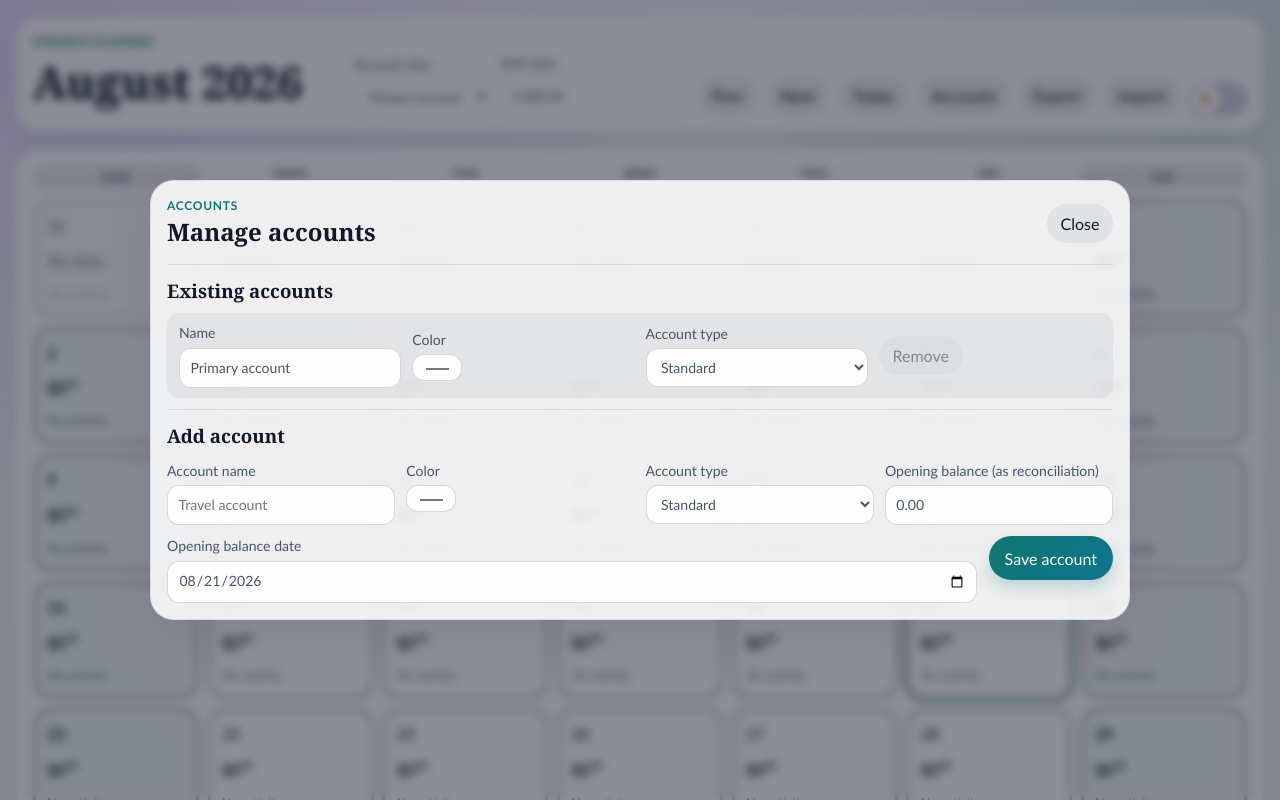
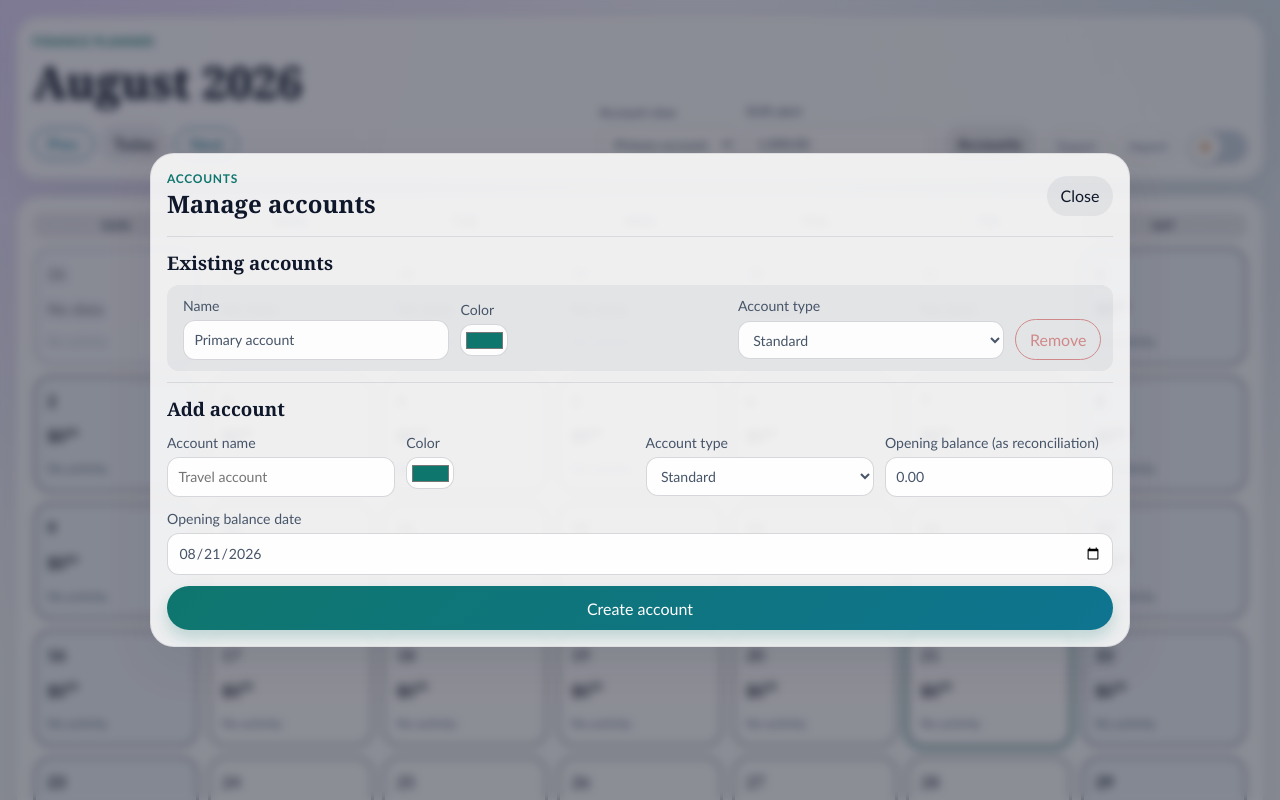
Before and after one commit to CrazyContraption/FinancialTracker, a React (Vite) app: page / in a window 1280 px wide. Both pictures are taken after a click on the button "Accounts". Shown: the top 800 px of the page. Built offline with nearby package versions, Linux system fonts and the light colour scheme.

Commit message:
UI and style enhancements for quality of life and accessibility

```diff
--- a/src/App.css
+++ b/src/App.css
@@ -49,6 +49,26 @@ h1 {
   gap: 0.65rem;
   flex-wrap: wrap;
   align-items: end;
+}
+
+.calendar-nav {
+  margin-top: 0.55rem;
+  display: flex;
+  gap: 0.4rem;
+  align-items: center;
+}
+
+.navigation-button {
+  border: 1px solid #0e7490;
+  background: transparent;
+  color: #0e7490;
+  border-radius: 999px;
+  padding: 0.2rem 0.85rem;
+}
+
+.navigation-button:hover {
+  background: rgba(14, 116, 144, 0.1);
+  transform: translateY(-1px);
 }
 
 .toolbar-actions label {
@@ -292,6 +312,13 @@ select {
   background: rgba(255, 255, 255, 0.9);
 }
 
+input[type='color'] {
+  width: 3rem;
+  height: 2rem;
+  padding: 0.15rem;
+  cursor: pointer;
+}
+
 button {
   border: none;
   cursor: pointer;
@@ -321,6 +348,44 @@ select:focus-visible {
   color: #0f172a;
   border-radius: 999px;
   padding: 0.5rem 0.85rem;
+}
+
+.utility-button {
+  border: 1px solid rgba(15, 23, 42, 0.12);
+  background: transparent;
+  color: #64748b;
+  border-radius: 999px;
+  padding: 0.4rem 0.65rem;
+  font-size: 0.82rem;
+}
+
+.utility-button:hover {
+  background: rgba(15, 23, 42, 0.06);
+  color: #0f172a;
+}
+
+.danger-button {
+  color: #b91c1c;
+  background: transparent;
+  border: 1px solid currentColor;
+  border-radius: 999px;
+  padding: 0.5rem 0.85rem;
+}
+
+.danger-button:hover {
+  background: rgba(185, 28, 28, 0.08);
+  transform: translateY(-1px);
+}
+
+.account-submit {
+  flex-basis: 100%;
+  align-self: flex-start;
+}
+
+.transaction-submit {
+  flex-basis: 100%;
+  align-self: flex-end;
+  margin-left: auto;
 }
 
 .theme-toggle {
@@ -418,12 +483,21 @@ select:focus-visible {
   z-index: 10;
 }
 
+.day-modal-backdrop {
+  align-items: flex-start;
+}
+
 .modal-card {
   width: min(980px, 100%);
   max-height: calc(100vh - 2rem);
   overflow: auto;
   padding: 1rem;
   animation: modal-rise 180ms ease;
+}
+
+.day-modal {
+  margin-top: 3rem;
+  max-height: calc(100vh - 4rem);
 }
 
 .delete-modal {
@@ -581,6 +655,7 @@ button:disabled {
 
 .event-list li {
   padding: 0.65rem 0.75rem;
+  border-left: 4px solid transparent;
   background: rgba(15, 23, 42, 0.05);
   border-radius: 12px;
   display: flex;
@@ -601,6 +676,11 @@ button:disabled {
   flex-wrap: wrap;
   justify-content: flex-end;
   min-width: 0;
+}
+
+.event-list li > .item-actions {
+  flex: 0 0 auto;
+  align-items: center;
 }
 
 .item-main {
@@ -653,6 +733,12 @@ button:disabled {
 
 .account-row .link-button {
   justify-self: start;
+}
+
+.account-row .account-remove {
+  align-self: end;
+  grid-column: -1;
+  justify-self: end;
 }
 
 @keyframes modal-rise {
@@ -811,6 +897,11 @@ button:disabled {
     max-height: calc(100vh - 1rem);
   }
 
+  .day-modal {
+    margin-top: 0.5rem;
+    max-height: calc(100vh - 1rem);
+  }
+
   .modal-header {
     align-items: flex-start;
   }
@@ -822,6 +913,10 @@ button:disabled {
   }
 
   .modal-header-actions .icon-button:last-child {
+    grid-column: 1 / -1;
+  }
+
+  .modal-header-actions .modal-close-button {
     grid-column: 1 / -1;
   }
 
@@ -907,6 +1002,25 @@ button:disabled {
   background: #0f766e;
 }
 
+:root[data-theme='dark'] .utility-button {
+  border-color: rgba(148, 163, 184, 0.26);
+  color: #94a3b8;
+}
+
+:root[data-theme='dark'] .utility-button:hover {
+  background: rgba(148, 163, 184, 0.16);
+  color: #e2e8f0;
+}
+
+:root[data-theme='dark'] .danger-button {
+  color: #f87171;
+  background: transparent;
+}
+
+:root[data-theme='dark'] .danger-button:hover {
+  background: rgba(248, 113, 113, 0.12);
+}
+
 :root[data-theme='dark'] .icon-button:hover,
 :root[data-theme='dark'] .secondary-button:hover,
 :root[data-theme='dark'] .tab:hover,
@@ -932,6 +1046,10 @@ button:disabled {
   background: rgba(148, 163, 184, 0.17);
 }
 
+:root[data-theme='dark'] .event-name {
+  color: #e2e8f0;
+}
+
 :root[data-theme='dark'] .summary-card {
   background: rgba(45, 212, 191, 0.12);
 }
@@ -954,3 +1072,39 @@ button:disabled {
 :root[data-theme='dark'] .status-strip {
   color: #cbd5e1;
 }
+
+.event-copy {
+  min-width: 0;
+  display: flex;
+  align-items: baseline;
+  flex-wrap: wrap;
+  column-gap: 0.45rem;
+  row-gap: 0.1rem;
+}
+
+.event-date {
+  color: #64748b;
+  font-size: 0.82rem;
+  font-variant-numeric: tabular-nums;
+  white-space: nowrap;
+}
+
+.event-name {
+  color: #0f172a;
+  font-size: 0.95rem;
+}
+
+.event-account {
+  font-size: 0.78rem;
+  font-weight: 700;
+  white-space: nowrap;
+}
+
+:root[data-theme='dark'] .navigation-button {
+  border-color: #22d3ee;
+  color: #67e8f9;
+}
+
+:root[data-theme='dark'] .navigation-button:hover {
+  background: rgba(34, 211, 238, 0.12);
+}
--- a/src/App.tsx
+++ b/src/App.tsx
@@ -659,7 +659,7 @@ function App() {
   const [driftThresholdInput, setDriftThresholdInput] = useState('1,000.00')
   const [darkMode, setDarkMode] = useState(() => localStorage.getItem(THEME_KEY) === 'dark')
   const [modalDate, setModalDate] = useState<string | null>(null)
-  const [showAllUpcoming, setShowAllUpcoming] = useState(false)
+  const [upcomingVisibleCount, setUpcomingVisibleCount] = useState(10)
   const [modalTab, setModalTab] = useState<ModalTab>('day')
   const [accountsModalOpen, setAccountsModalOpen] = useState(false)
   const [editingStreamId, setEditingStreamId] = useState<string | null>(null)
@@ -945,10 +945,10 @@ function App() {
               : sourceStreamIdFromEvent(event.id, event.kind),
         })))
   }, [projection.days, selectedAccountId]) as UpcomingItem[]
-  const visibleUpcomingItems = mainUpcomingItems.slice(0, showAllUpcoming ? 30 : 10)
+  const visibleUpcomingItems = mainUpcomingItems.slice(0, upcomingVisibleCount)
 
   useEffect(() => {
-    setShowAllUpcoming(false)
+    setUpcomingVisibleCount(10)
   }, [mainUpcomingItems])
 
   function scrollToTop() {
@@ -1384,6 +1384,17 @@ function App() {
         <div>
           <p className="eyebrow">Finance Planner</p>
           <h1>{monthLabel(monthCursor)}</h1>
+          <div className="calendar-nav" aria-label="Calendar navigation">
+            <button type="button" className="navigation-button" onClick={() => {
+              const current = fromDateKey(monthCursor)
+              setMonthCursor(monthKey(new Date(current.getFullYear(), current.getMonth() - 1, 1)))
+            }} aria-label="Previous month">Prev</button>
+            <button type="button" className="secondary-button" onClick={() => setMonthCursor(currentMonthKey)}>Today</button>
+            <button type="button" className="navigation-button" onClick={() => {
+              const current = fromDateKey(monthCursor)
+              setMonthCursor(monthKey(new Date(current.getFullYear(), current.getMonth() + 1, 1)))
+            }} aria-label="Next month">Next</button>
+          </div>
         </div>
 
         <div className="toolbar-actions">
@@ -1407,30 +1418,9 @@ function App() {
             />
           </label>
 
-          <button
-            type="button"
-            className="icon-button"
-            onClick={() => {
-              const current = fromDateKey(monthCursor)
-              setMonthCursor(monthKey(new Date(current.getFullYear(), current.getMonth() - 1, 1)))
-            }}
-          >
-            Prev
-          </button>
-          <button
-            type="button"
-            className="icon-button"
-            onClick={() => {
-              const current = fromDateKey(monthCursor)
-              setMonthCursor(monthKey(new Date(current.getFullYear(), current.getMonth() + 1, 1)))
-            }}
-          >
-            Next
-          </button>
-          <button type="button" className="secondary-button" onClick={() => setMonthCursor(currentMonthKey)}>Today</button>
           <button type="button" className="secondary-button" onClick={() => setAccountsModalOpen(true)}>Accounts</button>
-          <button type="button" className="secondary-button" onClick={exportSnapshot}>Export</button>
-          <button type="button" className="secondary-button" onClick={() => importInputRef.current?.click()}>Import</button>
+          <button type="button" className="utility-button" onClick={exportSnapshot}>Export</button>
+          <button type="button" className="utility-button" onClick={() => importInputRef.current?.click()}>Import</button>
           <button
             type="button"
             className={`theme-toggle ${darkMode ? 'is-dark' : ''}`}
@@ -1579,20 +1569,29 @@ function App() {
         <h3>Upcoming events</h3>
         <ul className="event-list">
           {visibleUpcomingItems.map((item) => (
-            <li key={`${item.date}-${item.id}`}>
-              <span>
-                {formatCompactDate(item.date)} · {item.label}
-                {selectedAccountId === 'all'
-                  ? ` · ${accounts.find((account) => account.id === item.accountId)?.name ?? item.accountId}`
-                  : ''}
-              </span>
+            <li
+              key={`${item.date}-${item.id}`}
+              style={{ borderLeftColor: accounts.find((account) => account.id === item.accountId)?.color ?? '#0f766e' }}
+            >
+              <div className="event-copy">
+                <time className="event-date" dateTime={item.date}>{formatCompactDate(item.date)}</time>
+                <strong className="event-name">{item.label}</strong>
+                {selectedAccountId === 'all' ? (
+                  <span
+                    className="event-account"
+                    style={{ color: accounts.find((account) => account.id === item.accountId)?.color ?? '#0f766e' }}
+                  >
+                    {accounts.find((account) => account.id === item.accountId)?.name ?? item.accountId}
+                  </span>
+                ) : null}
+              </div>
               <div className="item-actions">
                 <strong className={item.amount >= 0 ? 'positive-value' : 'negative-value'}><CashAmount amount={item.amount} /></strong>
                 {item.sourceType !== 'interest' ? (
                   <button type="button" className="link-button" onClick={() => openUpcomingEdit(item)}>Edit</button>
                 ) : null}
                 {item.sourceType !== 'interest' ? (
-                  <button type="button" className="link-button" onClick={() => deleteUpcomingItem(item)}>Delete</button>
+                  <button type="button" className="danger-button" onClick={() => deleteUpcomingItem(item)}>Delete</button>
                 ) : null}
               </div>
             </li>
@@ -1600,8 +1599,8 @@ function App() {
           {!mainUpcomingItems.length ? <li><span>None</span></li> : null}
         </ul>
         <div className="upcoming-footer-actions">
-          {mainUpcomingItems.length > 10 && !showAllUpcoming ? (
-            <button type="button" className="secondary-button show-more-button" onClick={() => setShowAllUpcoming(true)}>
+          {upcomingVisibleCount < mainUpcomingItems.length ? (
+            <button type="button" className="secondary-button show-more-button" onClick={() => setUpcomingVisibleCount((current) => Math.min(current + 10, mainUpcomingItems.length))}>
               Show more
             </button>
           ) : <span />}
@@ -1612,17 +1611,17 @@ function App() {
       </section>
 
       {modalDate ? (
-        <div className="modal-backdrop" role="dialog" aria-modal="true" aria-label="Day details">
-          <div className="modal-card panel">
+        <div className="modal-backdrop day-modal-backdrop" role="dialog" aria-modal="true" aria-label="Day details">
+          <div className="modal-card day-modal panel">
             <header className="modal-header">
               <div>
                 <p className="eyebrow">Selected day</p>
                 <h2>{formatShortDate(modalDate)}</h2>
               </div>
               <div className="modal-header-actions">
-                <button type="button" className="icon-button" onClick={() => moveModalDay(-1)} disabled={!modalDate || cashFlowDates.indexOf(modalDate) <= 0}>Previous</button>
-                <button type="button" className="icon-button" onClick={() => moveModalDay(1)} disabled={!modalDate || cashFlowDates.indexOf(modalDate) === cashFlowDates.length - 1}>Next</button>
-                <button type="button" className="icon-button" onClick={closeModal}>Close</button>
+                <button type="button" className="navigation-button" onClick={() => moveModalDay(-1)} disabled={!modalDate || cashFlowDates.indexOf(modalDate) <= 0}>Previous</button>
+                <button type="button" className="navigation-button" onClick={() => moveModalDay(1)} disabled={!modalDate || cashFlowDates.indexOf(modalDate) === cashFlowDates.length - 1}>Next</button>
+                <button type="button" className="secondary-button modal-close-button" onClick={closeModal}>Close</button>
               </div>
             </header>
 
@@ -1903,7 +1902,7 @@ function App() {
                   </label>
                 ) : null}
 
-                <button type="button" className="primary-button" onClick={addTransaction}>{editingStreamId ? 'Save transaction edits' : 'Save transaction'}</button>
+                <button type="button" className="primary-button transaction-submit" onClick={addTransaction}>{editingStreamId ? 'Save transaction edits' : 'Save transaction'}</button>
               </section>
             ) : null}
 
@@ -1984,7 +1983,7 @@ function App() {
                             )}
                             <button type="button" className="link-button" onClick={() => editStream(stream)}>Edit</button>
                             <button type="button" className="link-button" onClick={() => copyStream(stream)}>Copy</button>
-                            <button type="button" className="link-button" onClick={() => removeStream(stream.id)}>Remove</button>
+                            <button type="button" className="danger-button" onClick={() => removeStream(stream.id)}>Remove</button>
                           </div>
                         </li>
                       )
@@ -2011,7 +2010,7 @@ function App() {
                           <strong className={checkpoint.actualBalance >= 0 ? 'positive-value' : 'negative-value'}><CashAmount amount={checkpoint.actualBalance} /></strong>
                           <button type="button" className="link-button" onClick={() => editCheckpoint(checkpoint)}>Edit</button>
                           <button type="button" className="link-button" onClick={() => copyCheckpoint(checkpoint)}>Copy</button>
-                          <button type="button" className="link-button" onClick={() => removeCheckpoint(checkpoint.id)}>Remove</button>
+                          <button type="button" className="danger-button" onClick={() => removeCheckpoint(checkpoint.id)}>Remove</button>
                         </div>
                       </li>
                     ))}
@@ -2177,7 +2176,7 @@ function App() {
                       ) : null}
                       <button
                         type="button"
-                        className="link-button"
+                        className="danger-button account-remove"
                         onClick={() => removeAccount(account.id)}
                         disabled={accounts.length <= 1}
                       >
@@ -2251,7 +2250,7 @@ function App() {
                   </label>
                 </>
               ) : null}
-              <button type="button" className="primary-button" onClick={addAccount}>Save account</button>
+              <button type="button" className="primary-button account-submit" onClick={addAccount}>Create account</button>
             </section>
           </div>
         </div>
@@ -2274,9 +2273,8 @@ function App() {
             </section>
 
             <div className="delete-modal-actions">
-              <button type="button" className="secondary-button" onClick={() => applyImport('merge')}>Merge</button>
-              <button type="button" className="primary-button" onClick={() => applyImport('overwrite')}>Overwrite</button>
-              <button type="button" className="link-button" onClick={() => setPendingImportFile(null)}>Cancel</button>
+              <button type="button" className="danger-button" onClick={() => applyImport('overwrite')}>Overwrite</button>
+              <button type="button" className="primary-button" onClick={() => applyImport('merge')}>Merge</button>
             </div>
           </div>
         </div>
@@ -2306,12 +2304,12 @@ function App() {
 
             <div className="delete-modal-actions">
               {pendingDelete.item.sourceType === 'checkpoint' ? (
-                <button type="button" className="primary-button" onClick={() => confirmUpcomingDelete()}>Delete checkpoint</button>
+                <button type="button" className="danger-button" onClick={() => confirmUpcomingDelete()}>Delete checkpoint</button>
               ) : (
                 <>
-                  <button type="button" className="secondary-button" onClick={() => confirmUpcomingDelete('one')}>Delete this one</button>
-                  <button type="button" className="secondary-button" onClick={() => confirmUpcomingDelete('future')}>Delete this and future</button>
-                  <button type="button" className="primary-button" onClick={() => confirmUpcomingDelete('series')}>Delete entire series</button>
+                  <button type="button" className="danger-button" onClick={() => confirmUpcomingDelete('one')}>Delete this one</button>
+                  <button type="button" className="danger-button" onClick={() => confirmUpcomingDelete('future')}>Delete this and future</button>
+                  <button type="button" className="danger-button" onClick={() => confirmUpcomingDelete('series')}>Delete entire series</button>
                 </>
               )}
               <button type="button" className="link-button" onClick={() => setPendingDelete(null)}>Cancel</button>
```
